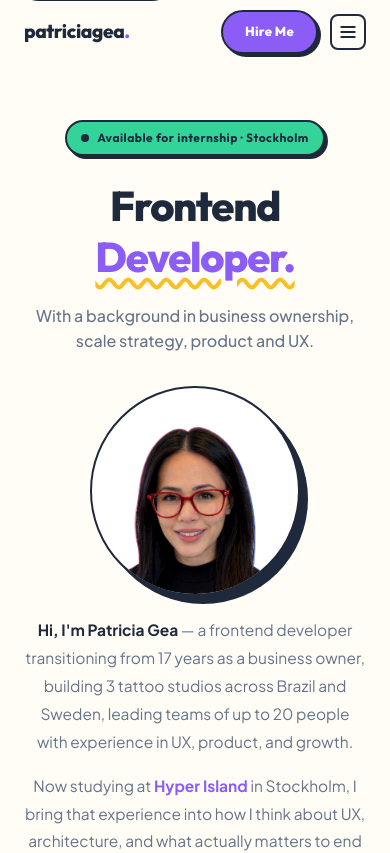
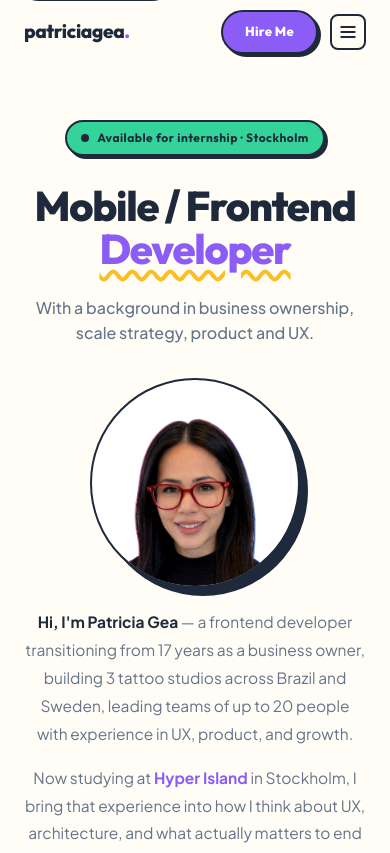
Before and after one commit to PatriciaGea/portifoliodev, a Next.js app: page / in a window 390 px wide. Shown: the top 853 px of the page. Built offline with nearby package versions, Linux system fonts and the light colour scheme.

Commit message:
mobile/frontend

```diff
--- a/src/components/sections/Hero.tsx
+++ b/src/components/sections/Hero.tsx
@@ -117,28 +117,18 @@
                 lineHeight: 1.05,
                 letterSpacing: "-0.03em",
                 color: "#1E293B",
-                marginBottom: 8,
+                marginBottom: 24,
               }}
             >
-              Frontend
-            </h1>
-            <h1
-              style={{
-                fontFamily: "'Outfit', system-ui, sans-serif",
-                fontSize: "clamp(2.6rem, 6vw, 5.2rem)",
-                fontWeight: 800,
-                lineHeight: 1.05,
-                letterSpacing: "-0.03em",
+              Mobile / <span style={{ color: "#1E293B", textDecoration: "none" }}>Frontend</span>{" "}
+              <span style={{
                 color: "#8B5CF6",
-                marginBottom: 24,
                 textDecoration: "underline",
                 textDecorationColor: "#FBBF24",
                 textDecorationStyle: "wavy",
                 textDecorationThickness: "4px",
                 textUnderlineOffset: "6px",
-              }}
-            >
-              Developer.
+              }}>Developer</span>
             </h1>
 
             {/* Tagline */}
```
